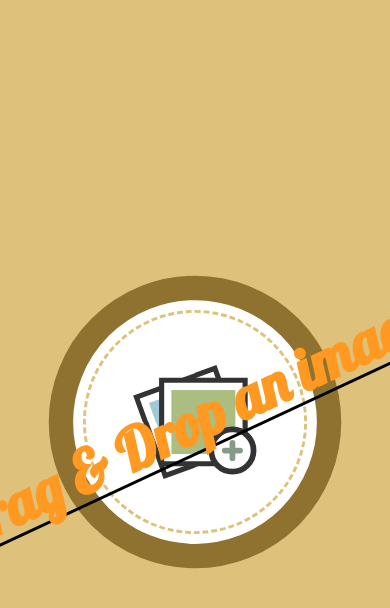
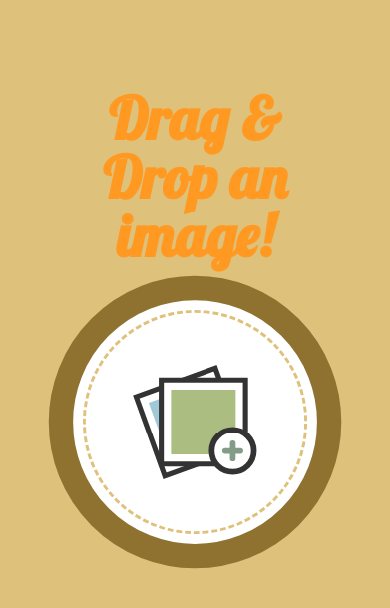
Before and after one commit to gpessa/test-5, a React (Create React App) app: page / in a window 390 px wide. Shown: the top 608 px of the page. Built offline with nearby package versions, Linux system fonts and the light colour scheme.

Commit message:
improved mobile

```diff
--- a/src/components/Preview/index.tsx
+++ b/src/components/Preview/index.tsx
@@ -15,17 +15,29 @@ export const PreviewImage = styled.div`
 `;
 
 export const PreviewCancel = styled(Button)`
-  left: -50%;
+  left: 0;
+  top: 100%;
   position: absolute;
-  top: 50%;
-  transform: translate(-50%, -50%);
+  transform: translateY(-50%);
+
+  @media only screen and (min-width: 768px) {
+    left: -50%;
+    top: 50%;
+    transform: translate(-50%, -50%);
+  }
 `;
 
 export const PreviewProceed = styled(Button)`
+  right: 0;
+  top: 100%;
   position: absolute;
-  right: -50%;
-  top: 50%;
-  transform: translate(50%, -50%);
+  transform: translateY(-50%);
+
+  @media only screen and (min-width: 768px) {
+    right: -50%;
+    top: 50%;
+    transform: translate(50%, -50%);
+  }
 `;
 
 interface PreviewProps {
--- a/src/components/Round/index.tsx
+++ b/src/components/Round/index.tsx
@@ -31,23 +31,30 @@ const RoundWrapper = styled.div`
 `;
 
 const RoundText = styled.h3`
+  transform: translate(0%, -120%);
+  white-space: pre-wrap;
+  text-align: center;
   color: var(--orange);
   font-size: 60px;
-  left: 50%;
   line-height: 1;
   margin: 0;
   padding: 0;
   position: absolute;
-  top: 50%;
+
+  @media only screen and (min-width: 768px) {
     transform: translate(-50%, -50%) rotate(-25deg);
     transform-origin: center;
+    top: 50%;
+    left: 50%;
     white-space: nowrap;
+
     &::after {
       background: var(--black);
       content: '';
       display: block;
       height: 3px;
       width: 100%;
+    }
   }
 `;
 
```
Lines whose indentation alone changed are shown as unchanged.
